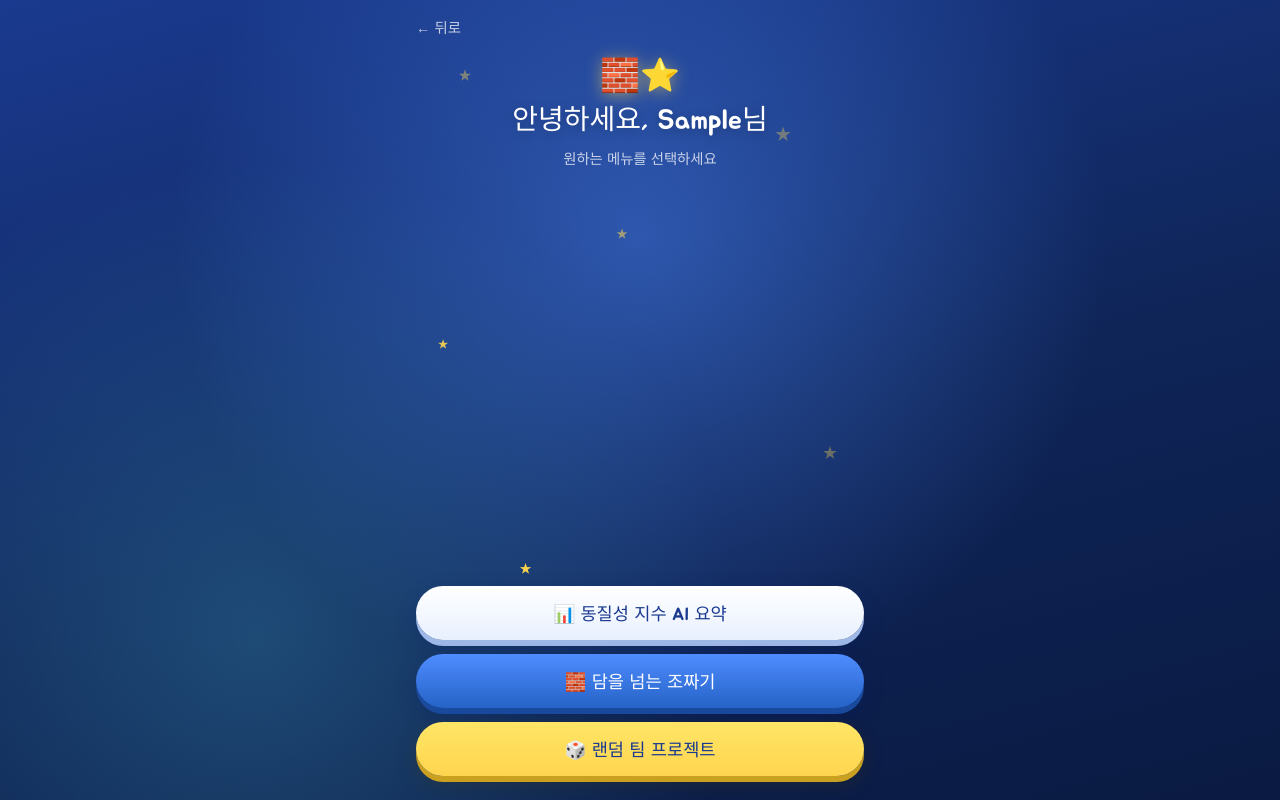
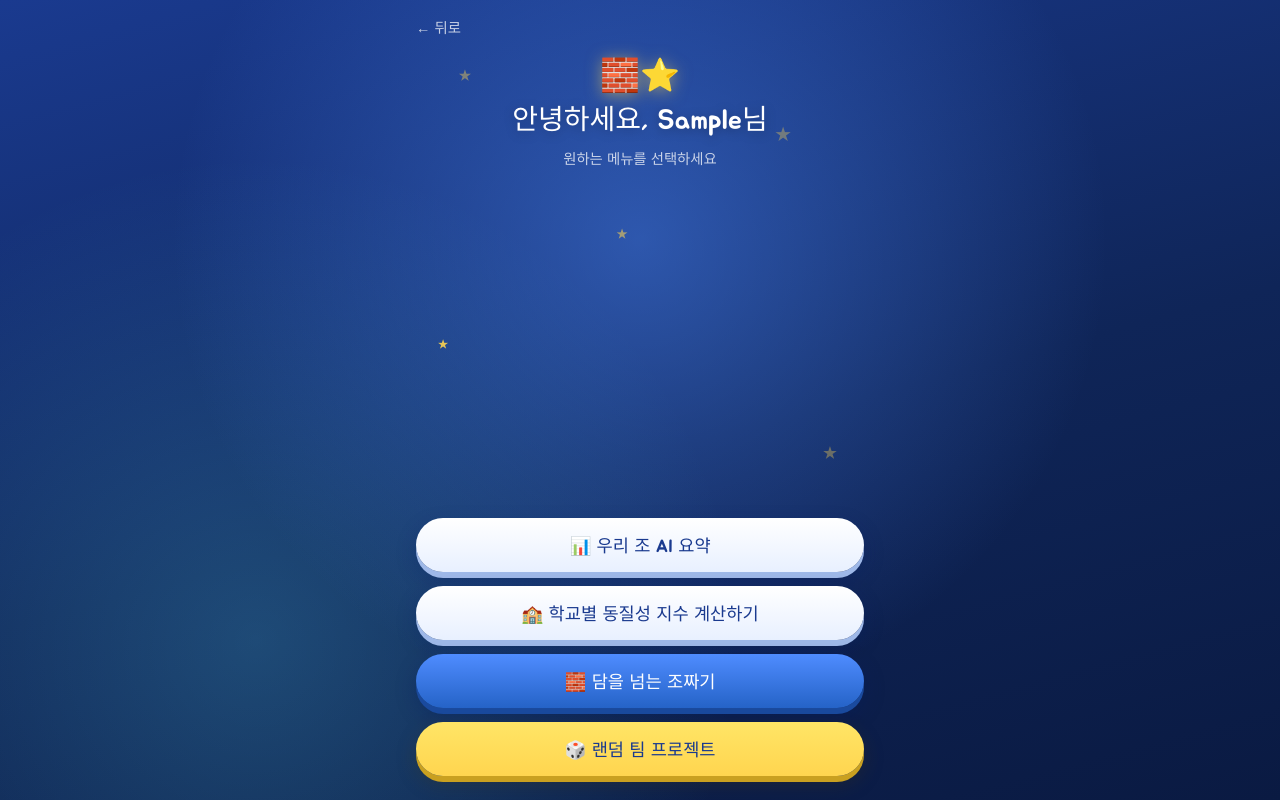
Before and after one commit to 3414401/wall-dam, a React (Vite) app: page /#/ in a window 1280 px wide. Both pictures are taken after typing "Sample", "Sample123" into the empty fields and a click on the button "로그인 ⭐". Built offline with nearby package versions, Linux system fonts and the light colour scheme; no server answers.

Commit message:
우리 조 AI 요약 메뉴 및 학교별 동질성 placeholder

```diff
--- a/src/App.tsx
+++ b/src/App.tsx
@@ -5,6 +5,7 @@ import { Home } from "./pages/Home";
 import { Homogeneity } from "./pages/Homogeneity";
 import { Login } from "./pages/Login";
 import { RandomProject } from "./pages/RandomProject";
+import { SchoolHomogeneity } from "./pages/SchoolHomogeneity";
 import { WallCreate } from "./pages/wall/WallCreate";
 import { WallCreateAssign } from "./pages/wall/WallCreateAssign";
 import { WallCreateSurvey } from "./pages/wall/WallCreateSurvey";
@@ -35,6 +36,14 @@ export default function App() {
         element={
           <RequireAuth>
             <Homogeneity />
+          </RequireAuth>
+        }
+      />
+      <Route
+        path="/school-homogeneity"
+        element={
+          <RequireAuth>
+            <SchoolHomogeneity />
           </RequireAuth>
         }
       />
--- a/src/pages/Home.tsx
+++ b/src/pages/Home.tsx
@@ -21,7 +21,14 @@ export function Home() {
           className="btn"
           onClick={() => navigate("/homogeneity")}
         >
-          📊 동질성 지수 AI 요약
+          📊 우리 조 AI 요약
+        </button>
+        <button
+          type="button"
+          className="btn"
+          onClick={() => navigate("/school-homogeneity")}
+        >
+          🏫 학교별 동질성 지수 계산하기
         </button>
         <button
           type="button"
--- a/src/pages/Homogeneity.tsx
+++ b/src/pages/Homogeneity.tsx
@@ -39,7 +39,7 @@ export function Homogeneity() {
 
   return (
     <Layout
-      title="동질성 지수"
+      title="우리 조 AI 요약"
       subtitle="설문 표 · 다운로드 · AI 요약"
       onBack={() => navigate("/home")}
     >
@@ -58,7 +58,7 @@ export function Homogeneity() {
           />
         </div>
         <button type="submit" className="btn btn-accent" disabled={loading}>
-          {loading ? "AI 분석 중… (30초~1분)" : "📊 동질성 지수 AI 요약"}
+          {loading ? "AI 분석 중… (30초~1분)" : "📊 우리 조 AI 요약"}
         </button>
         {error && <p className="error-msg">{error}</p>}
       </form>
--- /dev/null
+++ b/src/pages/SchoolHomogeneity.tsx
@@ -0,0 +1,23 @@
+import { useNavigate } from "react-router-dom";
+import { Layout } from "../components/Layout";
+
+export function SchoolHomogeneity() {
+  const navigate = useNavigate();
+
+  return (
+    <Layout
+      title="학교별 동질성 지수 계산하기"
+      subtitle="추후 설계 예정"
+      onBack={() => navigate("/home")}
+    >
+      <div className="card placeholder-box">
+        <div className="emoji">🏫📊</div>
+        <p>
+          학교별 동질성 지수를 계산하는 기능은
+          <br />
+          곧 추가됩니다.
+        </p>
+      </div>
+    </Layout>
+  );
+}
```
